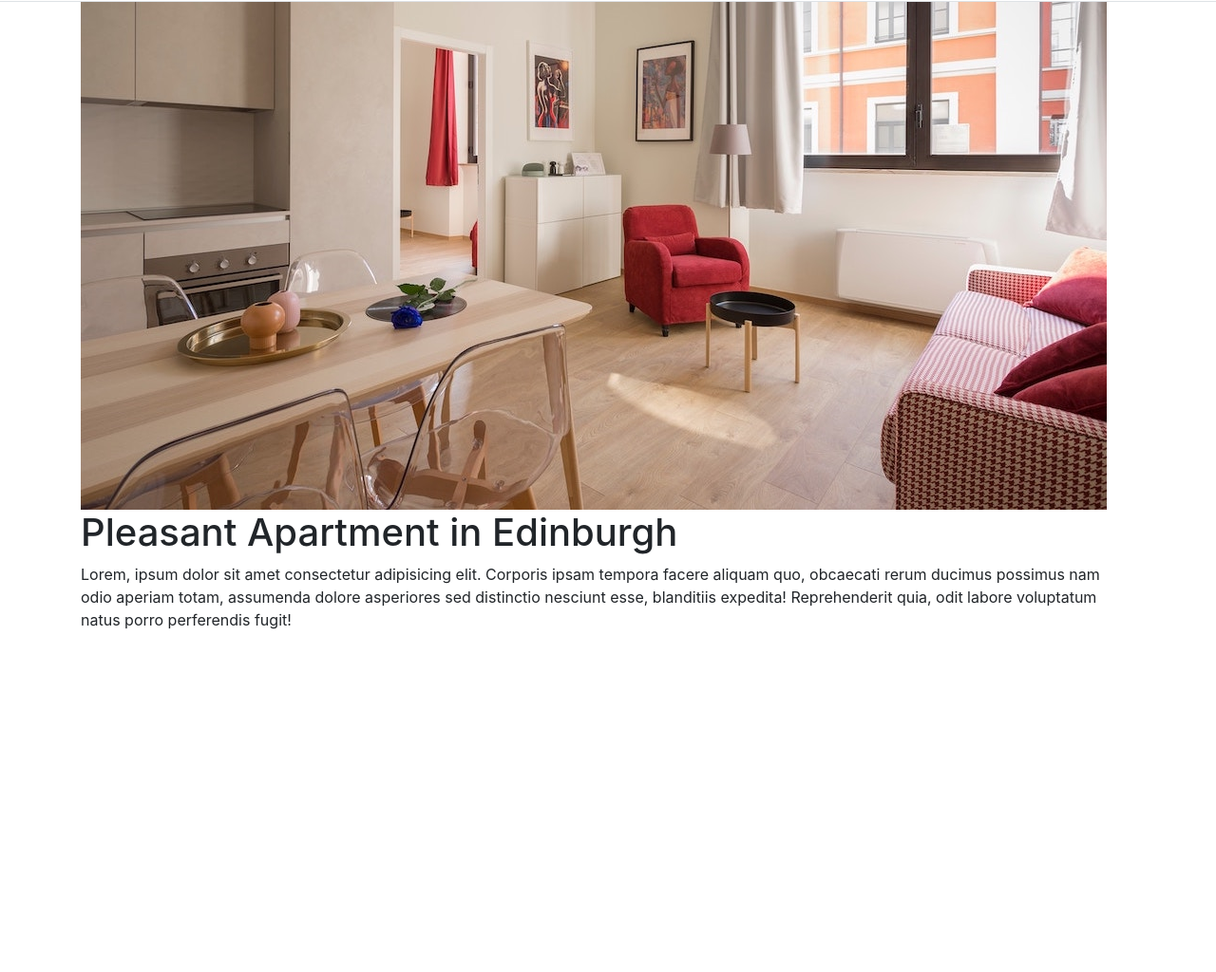
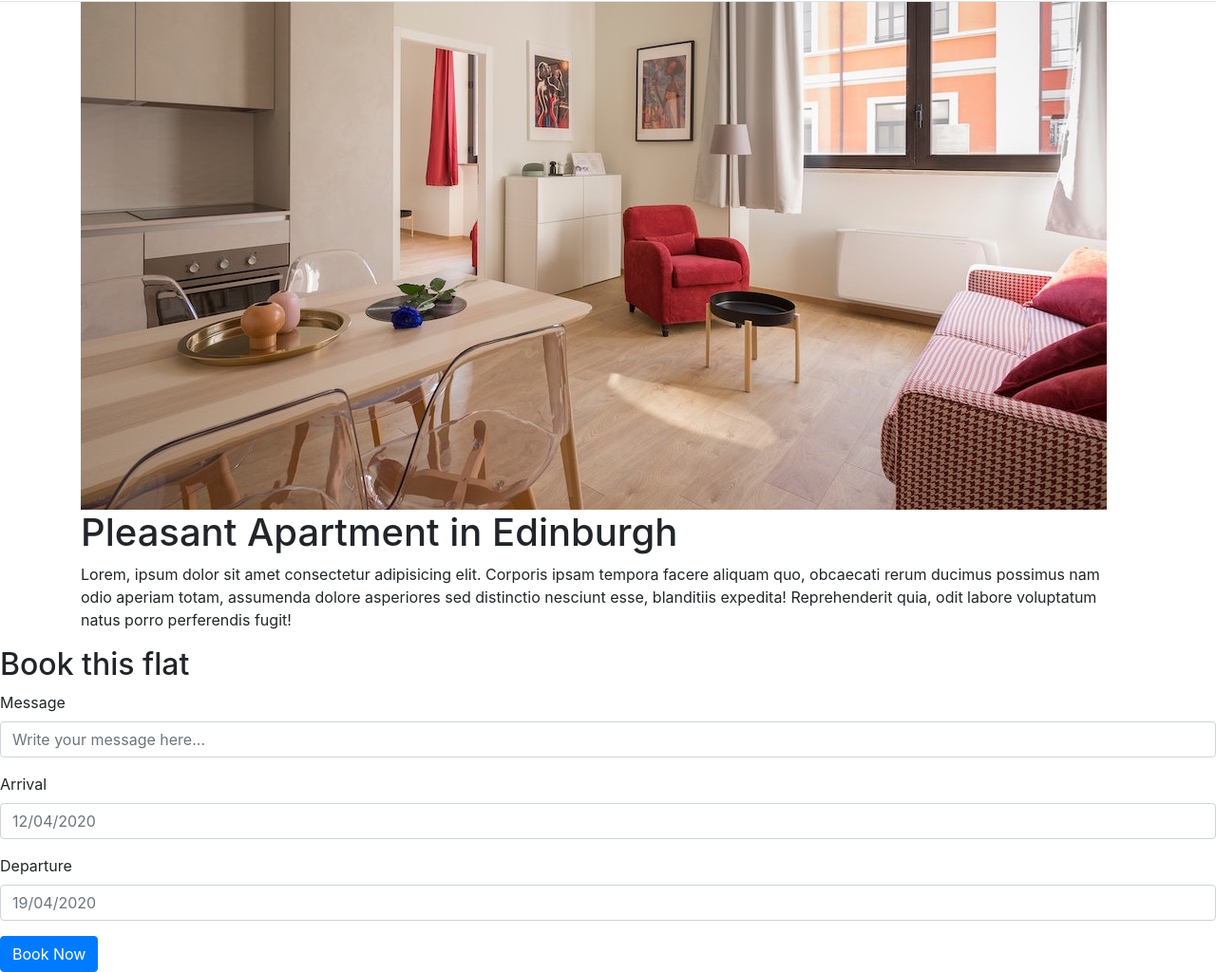
Before and after one commit to scrumpygeo/airbnb-clone, a plain HTML site: page index.html in a window 1280 px wide. Shown: the part 70-1094 px from the top of the page at 95% size. Before the commit the page ends 800 px from the top, so only its background shows below. Drawn offline with nearby package versions, Linux system fonts and the light colour scheme.

Commit message:
add form

```diff
--- a/index.html
+++ b/index.html
@@ -28,6 +28,26 @@
         <p>Lorem, ipsum dolor sit amet consectetur adipisicing elit. Corporis ipsam tempora facere aliquam quo, obcaecati rerum ducimus possimus nam odio aperiam totam, assumenda dolore asperiores sed distinctio nesciunt esse, blanditiis expedita! Reprehenderit quia, odit labore voluptatum natus porro perferendis fugit!</p>
       </div>
 
+      <h2>Book this flat</h2>
+
+      <form action="#">
+        <div class="form-group">
+          <label for="">Message</label>
+          <input type="text" placeholder="Write your message here..." class="form-control">
+        </div>
+
+        <div class="form-group">
+          <label for="">Arrival</label>
+          <input type="text" placeholder="12/04/2020" class="form-control">
+        </div>
+
+        <div class="form-group">
+          <label for="">Departure</label>
+          <input type="text" placeholder="19/04/2020" class="form-control">
+        </div>
+        <input type="submit" value="Book Now" class="btn btn-primary">
+      </form>
+
 
 </body>
 </html>
```
